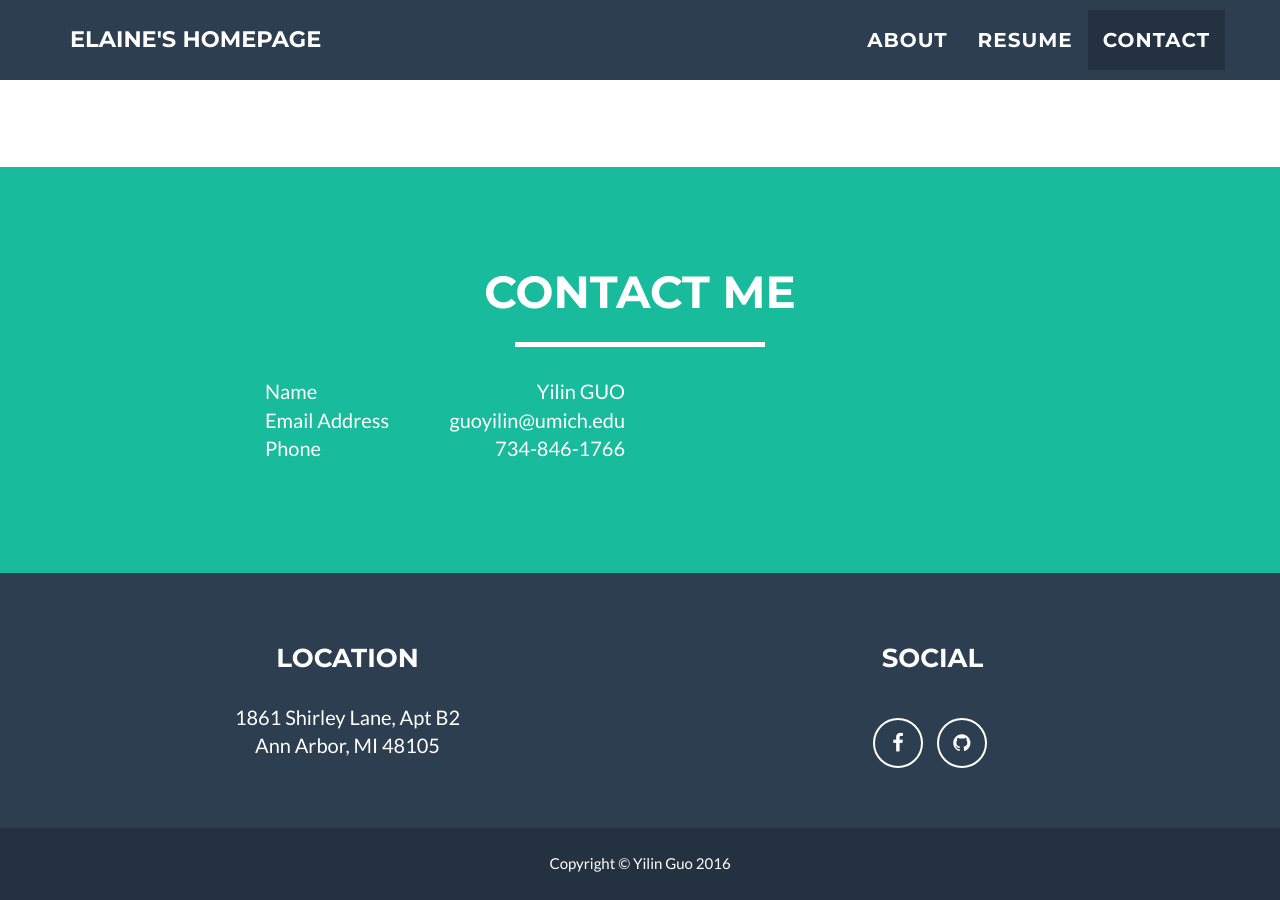
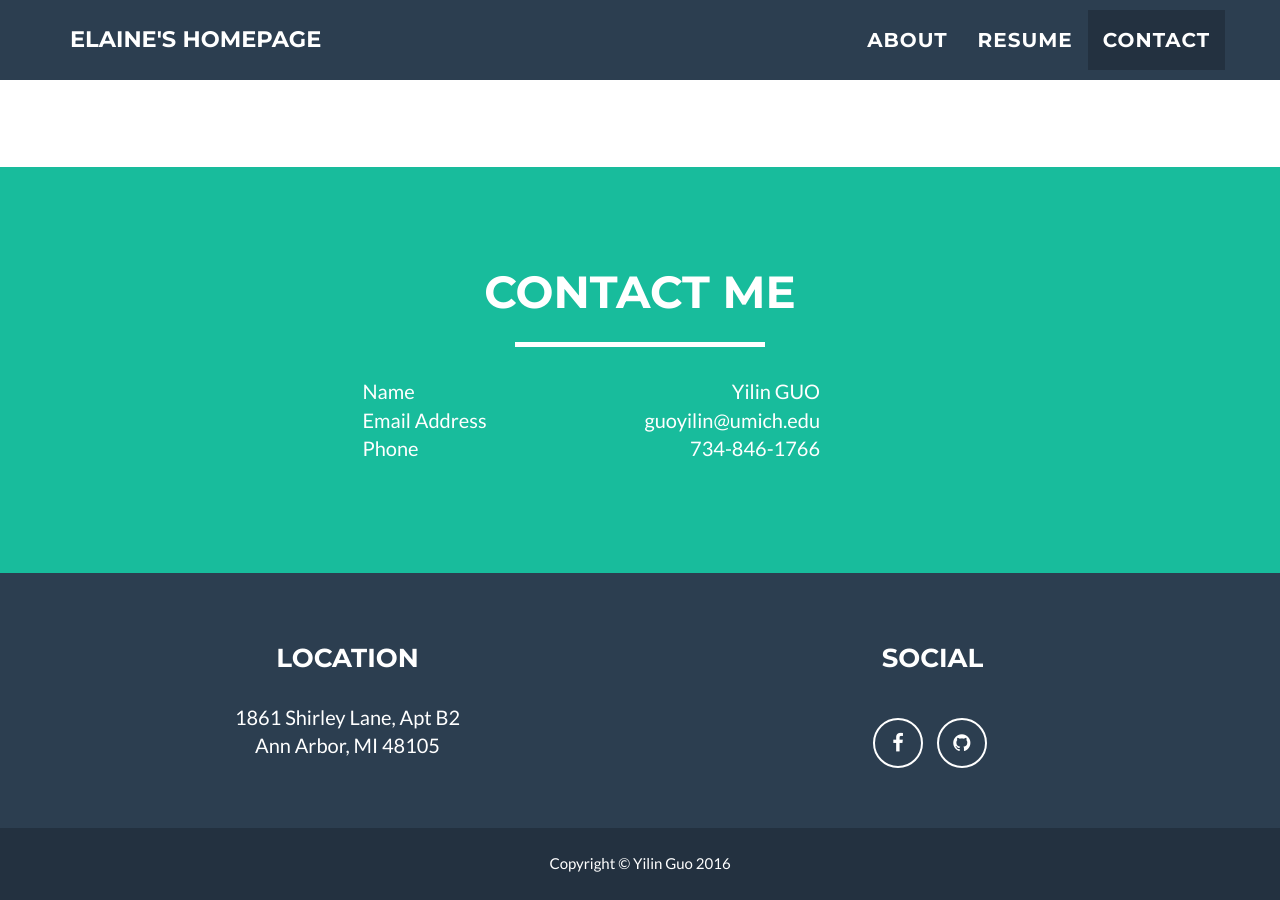
Before and after one commit to YilinGUO/YilinGUO.github.io, a Jekyll site: the page built from index.html, in a window 1280 px wide and 900 px high, scrolled down 2737 px. Built offline with Jekyll 4.4.1, drawn with Linux system fonts in a browser that asks for light colours.

Commit message:
updated all

```diff
--- a/_includes/contact_static.html
+++ b/_includes/contact_static.html
@@ -8,7 +8,7 @@
 			</div>
 		</div>
         <div class="row">
-            <div class="col-lg-4 col-lg-offset-2">
+            <div class="col-lg-5 col-lg-offset-3">
                 <p>
                     Name<span style="float:right;"> Yilin GUO</span><br>
                     Email Address<span style="float:right;"> guoyilin@umich.edu</span><br>
```
